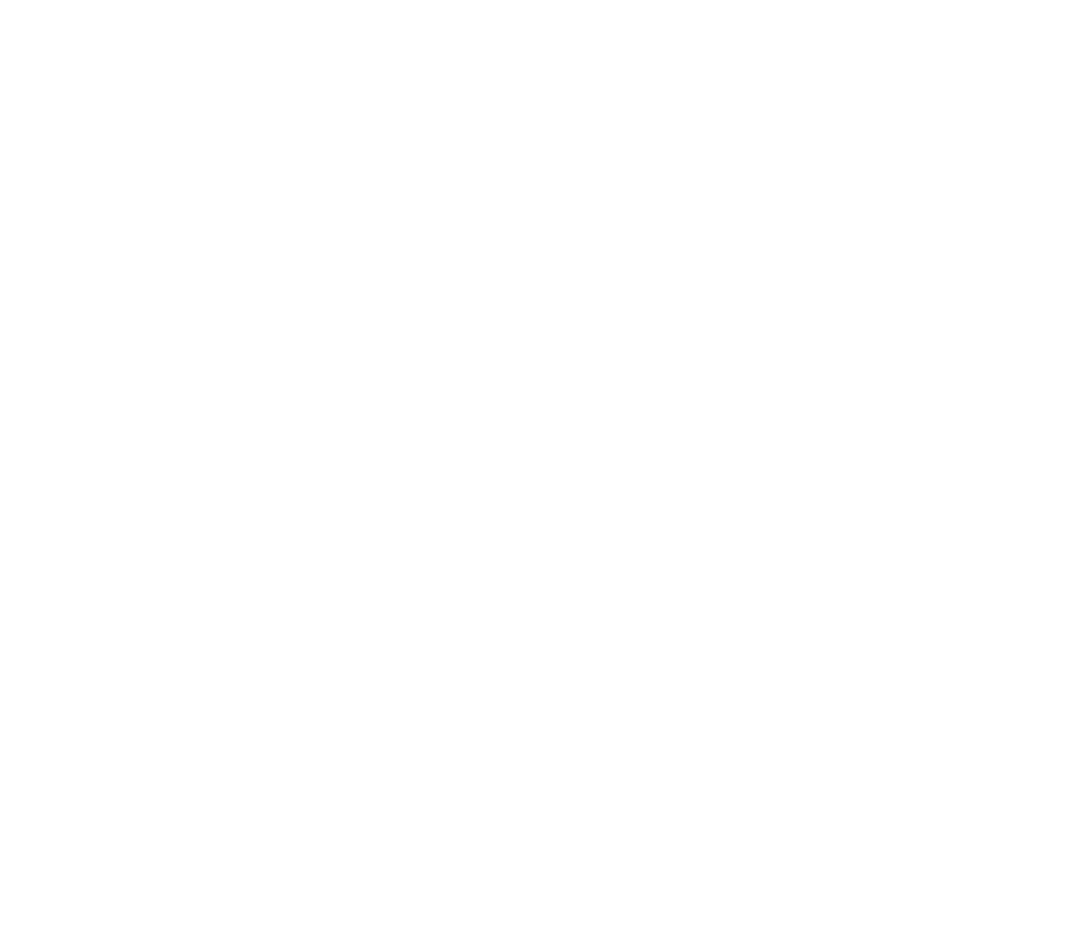
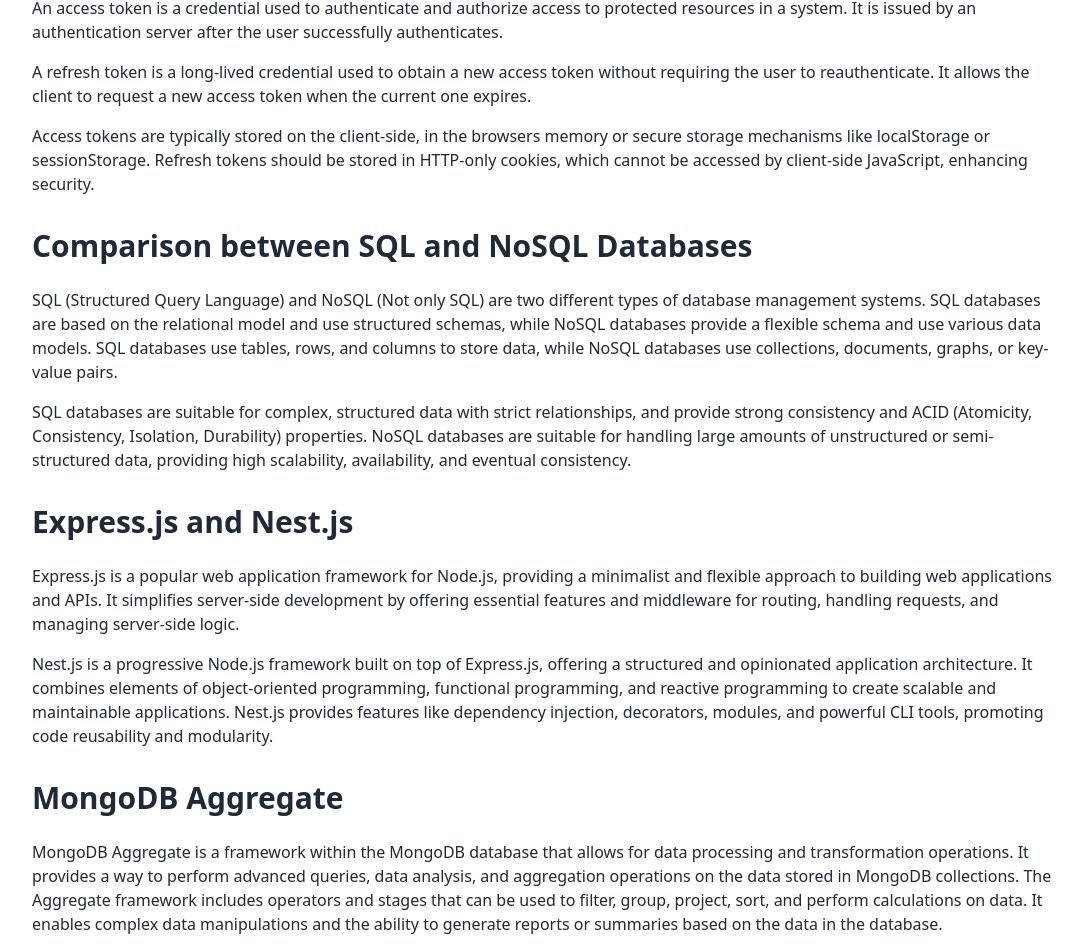
Before and after one commit to mamunuddinbu/toy-market-client, a React (Vite) app: page /blogs in a window 1280 px wide. Shown: the part 216-1168 px from the top of the page, without its empty margins (96-1179 px from the left). Before the commit the page ends 800 px from the top, so only its background shows below. Built offline with nearby package versions, Linux system fonts and the light colour scheme.

Commit message:
404 Page created

```diff
--- a/index.html
+++ b/index.html
@@ -2,7 +2,7 @@
 <html lang="en">
   <head>
     <meta charset="UTF-8" />
-    <link rel="icon" type="image/svg+xml" href="/vite.svg" />
+    <link rel="icon" type="image/svg+xml" href="/src/assets/logo.png" />
     <meta name="viewport" content="width=device-width, initial-scale=1.0" />
     <title>Vite + React</title>
   </head>
--- a/src/components/Routes/Routes.jsx
+++ b/src/components/Routes/Routes.jsx
@@ -5,6 +5,7 @@
 import MyToys from "../toys/MyToys";
 import AddToy from "../toys/AddToy";
 import Blogs from "../blogs/Blogs";
+import NotFound from "../notFound/NotFound";
 
 const router = createBrowserRouter([
     {
@@ -34,6 +35,10 @@
 
       ]
     },
+    {
+      path:"*",
+      element: <NotFound></NotFound>
+    }
   ]);
 
   export default router;
--- a/src/components/blogs/Blogs.jsx
+++ b/src/components/blogs/Blogs.jsx
@@ -1,11 +1,53 @@
 import React from 'react';
 
 const Blogs = () => {
-    return (
-        <div>
-            <p>Blogs Compo</p>
-        </div>
-    );
+  return (
+    <div className="container mx-auto py-10">
+      <h2 className="text-3xl font-bold mb-6">Access Token and Refresh Token</h2>
+      <p className="mb-4">
+        An access token is a credential used to authenticate and authorize access to protected resources in a system.
+        It is issued by an authentication server after the user successfully authenticates.
+      </p>
+      <p className="mb-4">
+        A refresh token is a long-lived credential used to obtain a new access token without requiring the user to reauthenticate.
+        It allows the client to request a new access token when the current one expires.
+      </p>
+      <p className="mb-8">
+        Access tokens are typically stored on the client-side, in the browsers memory or secure storage mechanisms like localStorage or sessionStorage.
+        Refresh tokens should be stored in HTTP-only cookies, which cannot be accessed by client-side JavaScript, enhancing security.
+      </p>
+
+      <h2 className="text-3xl font-bold mb-6">Comparison between SQL and NoSQL Databases</h2>
+      <p className="mb-4">
+        SQL (Structured Query Language) and NoSQL (Not only SQL) are two different types of database management systems.
+        SQL databases are based on the relational model and use structured schemas, while NoSQL databases provide a flexible schema and use various data models.
+        SQL databases use tables, rows, and columns to store data, while NoSQL databases use collections, documents, graphs, or key-value pairs.
+      </p>
+      <p className="mb-8">
+        SQL databases are suitable for complex, structured data with strict relationships, and provide strong consistency and ACID (Atomicity, Consistency, Isolation, Durability) properties.
+        NoSQL databases are suitable for handling large amounts of unstructured or semi-structured data, providing high scalability, availability, and eventual consistency.
+      </p>
+
+      <h2 className="text-3xl font-bold mb-6">Express.js and Nest.js</h2>
+      <p className="mb-4">
+        Express.js is a popular web application framework for Node.js, providing a minimalist and flexible approach to building web applications and APIs.
+        It simplifies server-side development by offering essential features and middleware for routing, handling requests, and managing server-side logic.
+      </p>
+      <p className="mb-8">
+        Nest.js is a progressive Node.js framework built on top of Express.js, offering a structured and opinionated application architecture.
+        It combines elements of object-oriented programming, functional programming, and reactive programming to create scalable and maintainable applications.
+        Nest.js provides features like dependency injection, decorators, modules, and powerful CLI tools, promoting code reusability and modularity.
+      </p>
+
+      <h2 className="text-3xl font-bold mb-6">MongoDB Aggregate</h2>
+      <p className="mb-4">
+        MongoDB Aggregate is a framework within the MongoDB database that allows for data processing and transformation operations.
+        It provides a way to perform advanced queries, data analysis, and aggregation operations on the data stored in MongoDB collections.
+        The Aggregate framework includes operators and stages that can be used to filter, group, project, sort, and perform calculations on data.
+        It enables complex data manipulations and the ability to generate reports or summaries based on the data in the database.
+      </p>
+    </div>
+  );
 };
 
 export default Blogs;
--- a/src/components/notFound/NotFound.jsx
+++ b/src/components/notFound/NotFound.jsx
@@ -1,10 +1,21 @@
 import React from 'react';
+import { Link } from 'react-router-dom';
 
 const NotFound = () => {
     return (
-        <div>
-            <p>Notfound compo</p>
-        </div>
+        <div className="container text-center"
+    style={{
+      backgroundImage: `url(https://www.hopetutors.com/wp-content/uploads/2016/10/404.gif)`,
+      backgroundRepeat: "no-repeat",
+      backgroundPosition: "center center",
+      backgroundSize: "cover",
+      minHeight: "100vh",
+    }}>
+        <h1>Opps!!!</h1>
+
+      <p className="lead">Page not found</p>
+      <button className='btn bg-yellow-300 text-black'><Link to={'/'}>Go to Home</Link></button>
+    </div>
     );
 };
 
```
